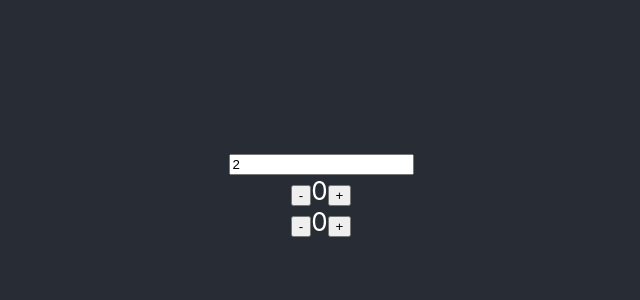
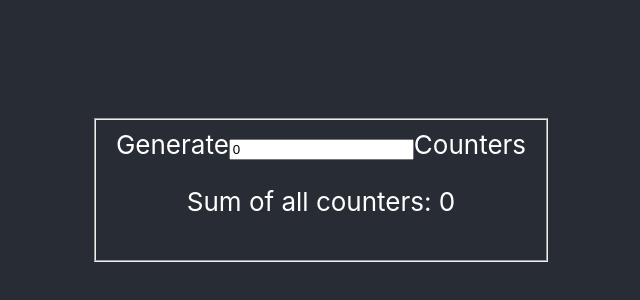
Before and after one commit to matt-cheung-oocl/react-counter, a React (Create React App) app: page / in a window 1280 px wide. Shown: the part 210-510 px from the top of the page, without its empty margins (319-959 px from the left). Built offline with nearby package versions, Linux system fonts and the light colour scheme.

Commit message:
Done calcuate sum of all counters

```diff
--- a/src/components/Counter.js
+++ b/src/components/Counter.js
@@ -1,4 +1,7 @@
 import React, { Component } from 'react'
+import { INIT_COUNTER_VALUE } from '../constants/constants'
+import { COUNTER_INCREMENT } from '../constants/constants'
+import { COUNTER_DECREMENT } from '../constants/constants'
 
 export default class Counter extends Component {
     constructor(props) {
@@ -8,23 +11,35 @@ export default class Counter extends Component {
         this.onDecrease = this.onDecrease.bind(this);
 
         this.state = {
-            number: 0,
+            value: INIT_COUNTER_VALUE,
         };
     }
 
+    componentDidUpdate(prevProps, prevState) {
+        if(this.props.number !== prevProps.number) {
+            this.setState({value: INIT_COUNTER_VALUE});
+        }
+        if(this.state.value > prevState.value) {
+            this.props.onCalculate(COUNTER_INCREMENT);
+        }
+        else if(this.state.value < prevState.value) {
+            this.props.onCalculate(COUNTER_DECREMENT);
+        }
+    }
+
     onIncrease() {
-        this.setState((prevState) => ({number: prevState.number + 1}));
+        this.setState((prevState) => ({value: prevState.value + COUNTER_INCREMENT}));
     }
 
     onDecrease() {
-        this.setState((prevState) => ({number: prevState.number - 1}));
+        this.setState((prevState) => ({value: prevState.value + COUNTER_DECREMENT}));
     }
 
     render() {
         return (
             <div>
                 <button onClick = {this.onDecrease}>-</button>
-                <span>{this.state.number}</span>
+                <span>{this.state.value}</span>
                 <button onClick = {this.onIncrease}>+</button>
             </div>
         )
--- a/src/components/CounterGroup.js
+++ b/src/components/CounterGroup.js
@@ -1,19 +1,27 @@
 import React, { Component } from 'react'
 import Counter from './Counter'
-import { INIT_COUNTERS_SIZE } from '../constants/constants'
+import { INIT_COUNTER_SIZE } from '../constants/constants'
+import { INIT_COUNTER_GROUP_SUM } from '../constants/constants'
 
 export default class CounterGroup extends Component {
     constructor(props) {
         super(props);
 
         this.onChange = this.onChange.bind(this);
+        this.onCalculate = this.onCalculate.bind(this);
+
         this.state = {
-            size: INIT_COUNTERS_SIZE,
+            size: INIT_COUNTER_SIZE,
+            sum: INIT_COUNTER_GROUP_SUM,
         };
     }
 
     initArray(size) {
         return Array.from(Array(size).keys());
+    }
+
+    onCalculate(delta) {
+        this.setState(prevState => ({sum: prevState.sum + delta}));
     }
 
     onChange(event) {
@@ -26,10 +34,20 @@ export default class CounterGroup extends Component {
         return (
             <div>
                 <form>
-                    <input onChange = {this.onChange} type = "text" value = {this.state.size} />
+                    <fieldset>
+                        Generate
+                        <input onChange = {this.onChange} type = "text" value = {this.state.size} />
+                        Counters
+                        <p>
+                            Sum of all counters: {this.state.sum}
+                        </p>
+                    </fieldset>
                 </form>
                 {
-                    counters.map((value) => (<Counter key = {value}/>))
+                    counters.map((value) => (<Counter
+                        key = {value}
+                        number = {this.state.number}
+                        onCalculate = {this.onCalculate}/>))
                 }
             </div>
         )
--- a/src/constants/constants.js
+++ b/src/constants/constants.js
@@ -1 +1,5 @@
-export const INIT_COUNTERS_SIZE = 2;
+export const INIT_COUNTER_VALUE = 0;
+export const INIT_COUNTER_SIZE = 0;
+export const INIT_COUNTER_GROUP_SUM = 0;
+export const COUNTER_INCREMENT = 1;
+export const COUNTER_DECREMENT = -1;
```
